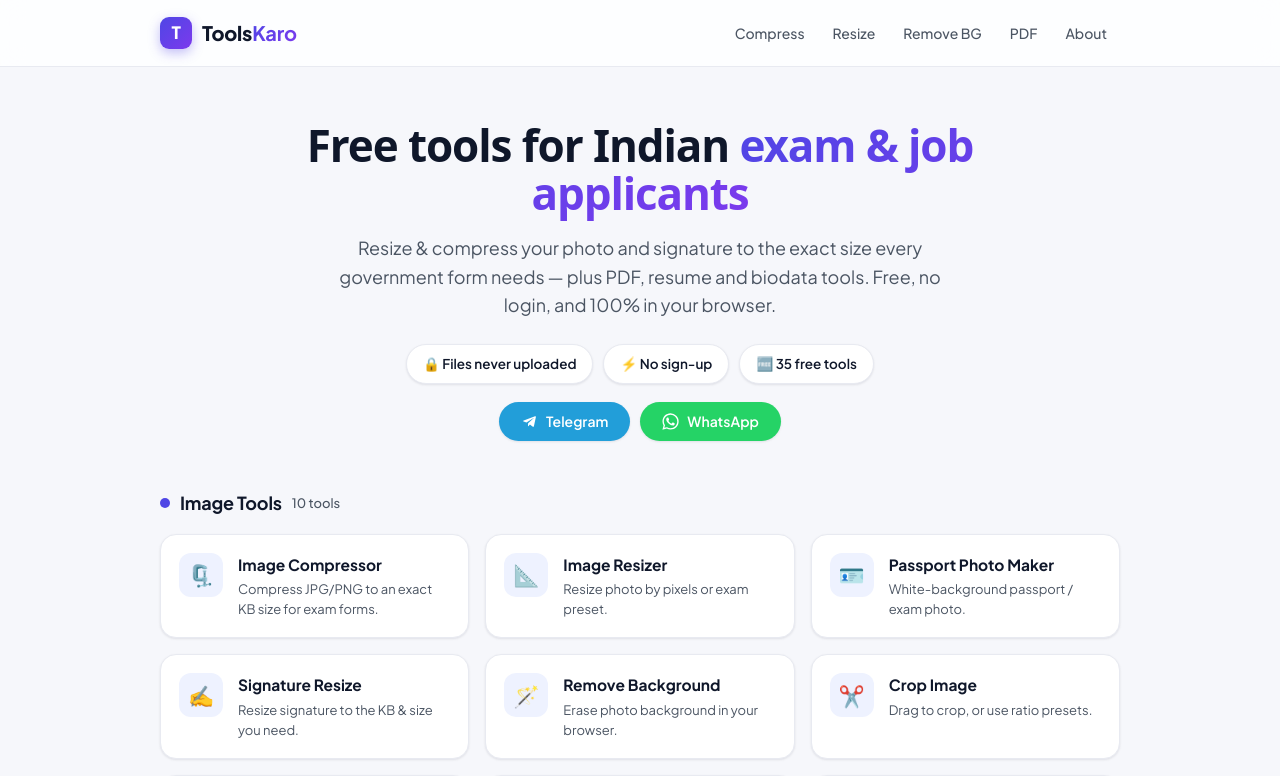
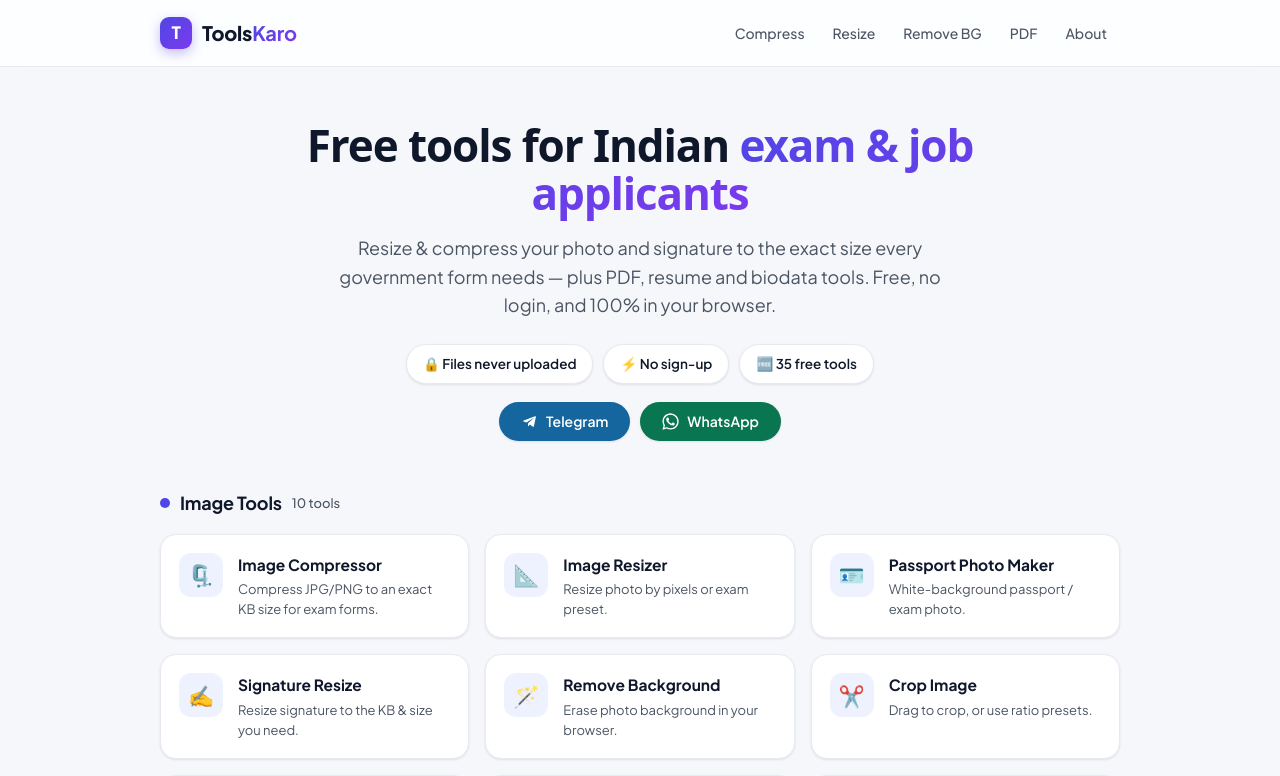
Before and after one commit to narenderchaudhary/toolskaro, a Next.js app: page / in a window 1280 px wide. Shown: the top 776 px of the page. Built offline with nearby package versions, Linux system fonts and the light colour scheme.

Commit message:
Accessibility: deepen social button colors so white text passes WCAG contrast (a11y back to 100)
Co-Authored-By: Claude Opus 4.8 (1M context) <noreply@anthropic.com>

```diff
--- a/app/globals.css
+++ b/app/globals.css
@@ -72,9 +72,9 @@ header.site .container { display: flex; align-items: center; justify-content: sp
 .footer-social { display: flex; gap: 10px; margin-top: 14px; flex-wrap: wrap; }
 .fsocial { display: inline-flex; align-items: center; justify-content: center; gap: 8px; padding: 11px 22px; border-radius: 999px; color: #fff !important; font-size: 14px; font-weight: 600; white-space: nowrap; line-height: 1; box-shadow: var(--shadow-sm); }
 .fsocial svg { width: 17px; height: 17px; fill: #fff; flex: none; }
-.fsocial.tg { background: #229ED9; }
-.fsocial.wa { background: #25D366; }
-.fsocial:hover { filter: brightness(1.06); text-decoration: none; color: #fff !important; }
+.fsocial.tg { background: #15659e; }
+.fsocial.wa { background: #0a7551; }
+.fsocial:hover { filter: brightness(1.08); text-decoration: none; color: #fff !important; }
 
 /* ---------- Hero ---------- */
 .hero { text-align: center; padding: 54px 0 40px; position: relative; }
```
